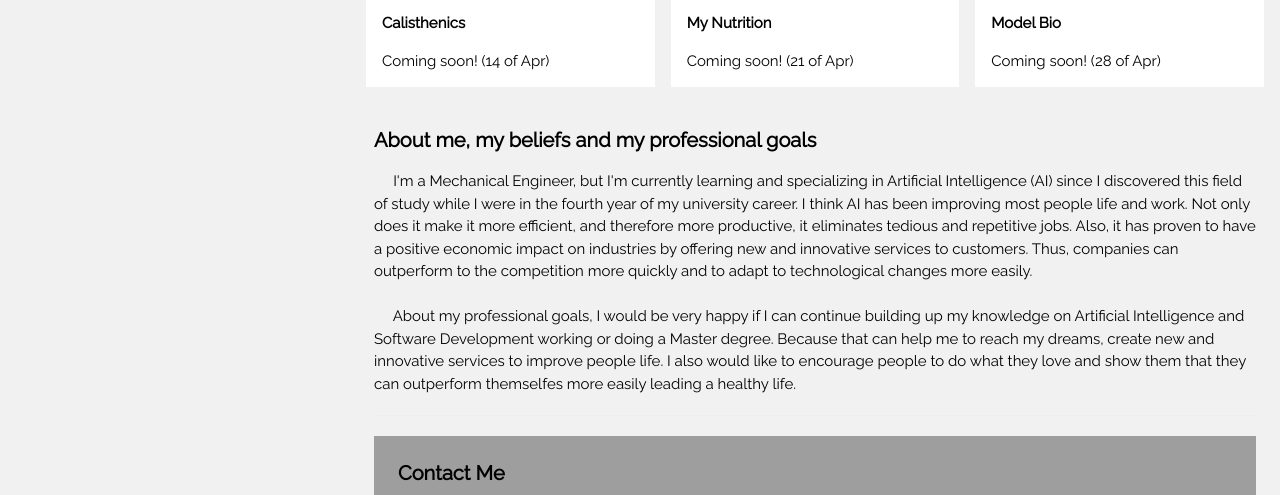
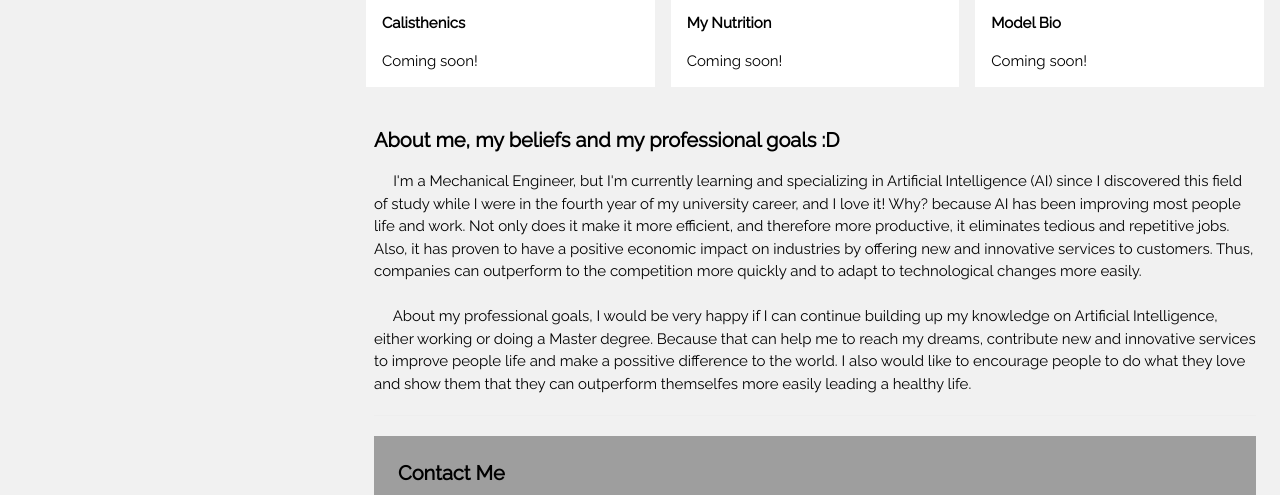
Before and after one commit to andresziemecki/andresziemecki, a plain HTML site: page index.html in a window 1280 px wide. Shown: the part 852-1347 px from the top of the page. Drawn offline with nearby package versions, Linux system fonts and the light colour scheme.

```diff
--- a/index.html
+++ b/index.html
@@ -134,34 +134,35 @@ body,h2,h3,h4,h5,h6 {font-family: "Raleway", sans-serif}
       <img src="images/Cal3.png" alt="Norway" style="width:100%" class="w3-hover-opacity">
       <div class="w3-container w3-white">
         <p><b>Calisthenics</b></p>
-        <p>Coming soon! (14 of Apr)</p>
+        <p>Coming soon!</p>
       </div>
     </div>
     <div class="w3-third w3-container w3-margin-bottom">
       <img src="images/1ANTIALIASnutritio.jpg" alt="Norway" style="width:100%" class="w3-hover-opacity">
       <div class="w3-container w3-white">
         <p><b>My Nutrition</b></p>
-        <p>Coming soon! (21 of Apr)</p>
+        <p>Coming soon!</p>
       </div>
     </div>
     <div class="w3-third w3-container">
       <img src="images/model-andres.jpg" alt="Norway" style="width:100%" class="w3-hover-opacity">
       <div class="w3-container w3-white">
         <p><b>Model Bio</b></p>
-        <p>Coming soon! (28 of Apr)</p>
+        <p>Coming soon!</p>
       </div>
     </div>
   </div>
 
   <div class="w3-container w3-padding-large" style="margin-bottom:32px">
-    <h4 id="about"><b>About me, my beliefs and my professional goals</b></h4>
-    <p> &nbsp;&nbsp;&nbsp;&nbsp; I'm a Mechanical Engineer, but I'm currently learning and specializing in Artificial Intelligence (AI) since I discovered this field of study while I were in the fourth year of my university career.
-       I think AI has been improving most people life and work. Not only does it make it more efficient, and therefore more productive, it eliminates tedious and repetitive jobs.
-        Also, it has proven to have a positive economic impact on industries by offering new and innovative services to customers. Thus, companies can outperform to the competition more quickly and to adapt to technological changes more easily.  <br>
+    <h4 id="about"><b>About me, my beliefs and my professional goals :D</b></h4>
+    <p> &nbsp;&nbsp;&nbsp;&nbsp; I'm a Mechanical Engineer, but I'm currently learning and specializing in Artificial Intelligence (AI) since I discovered this field of study while I were in the fourth year of my university career, and I love it!
+       Why? because AI has been improving most people life and work. Not only does it make it more efficient, and therefore more productive, it eliminates tedious and repetitive jobs.
+        Also, it has proven to have a positive economic impact on industries by offering new and innovative services to customers. Thus, companies can outperform to the competition more quickly and to adapt to technological changes more easily.
+          <br>
 <br>
          &nbsp;&nbsp;&nbsp;&nbsp; About my professional goals, I would be very happy if I can continue building up my knowledge
-          on Artificial Intelligence and Software Development working or doing a Master degree. Because that
-           can help me to reach my dreams, create new and innovative services to improve people life.
+          on Artificial Intelligence, either working or doing a Master degree. Because that
+           can help me to reach my dreams, contribute new and innovative services to improve people life and make a possitive difference to the world.
            I also would like to encourage people to do what they love and show them that they can outperform
             themselfes more easily leading a healthy life.</p>
     <hr>
```
Also changed, not shown: my_cv.html (+1 -1 lines).
